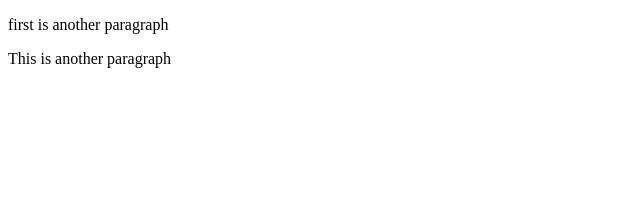
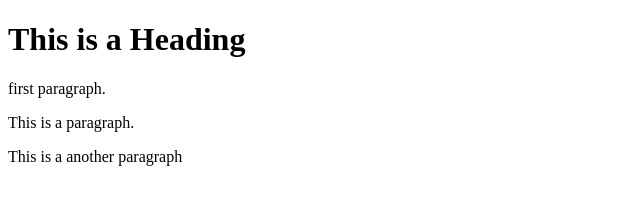
Before and after one commit to bartwietecki/learning-git, a plain HTML site: page index.html in a window 1280 px wide. Shown: the whole page, without its empty margins (0-640 px from the left). Drawn offline with Linux system fonts and the light colour scheme.

Commit message:
Update index.html

```diff
--- a/index.html
+++ b/index.html
@@ -4,7 +4,9 @@
 <title>Page Title</title>
 </head>
 <body>
-  	<p>first is another paragraph</p>
-	<p>This is another paragraph</p>
+	<h1>This is a Heading</h1>
+	<p>first paragraph.</p>
+	<p>This is a paragraph.</p>
+  	<p>This is a another paragraph</p>
 </body>
 </html>
```
